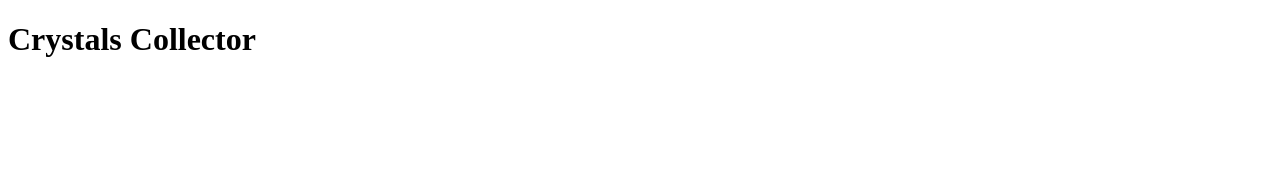
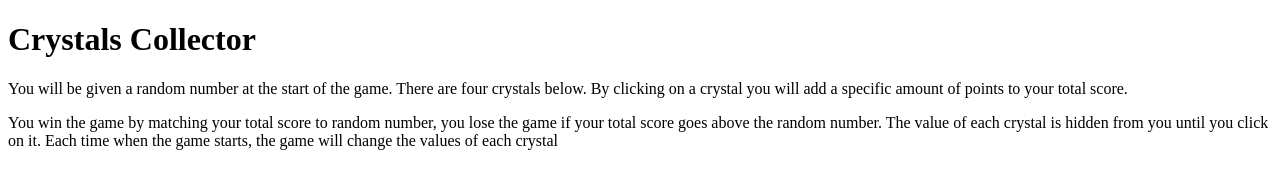
Before and after one commit to malorielara/crystalsCollector, a plain HTML site: page index.html in a window 1280 px wide. Drawn offline with Linux system fonts and the light colour scheme.

Commit message:
added the instructions

```diff
--- a/index.html
+++ b/index.html
@@ -12,6 +12,20 @@
             <div class = "row">
                 <h1 class = "header">Crystals Collector</h1>
             </div>
+
+            <div class = "row">
+                <div class = "col-lg-6 instructions">
+                    <p>
+                        You will be given a random number at the start of the game. There are four crystals below. By clicking on a
+                        crystal you will add a specific amount of points to your total score.
+                    </p>
+                    <p>
+                        You win the game by matching your total score to random number, you lose the game if your total score goes above the random number. The value of
+                        each crystal is hidden from you until you click on it. Each time when the game starts, the game will change
+                        the values of each crystal
+                    </p>
+                </div>
+            </div>
         </div>
     </div>
 </body>
```
